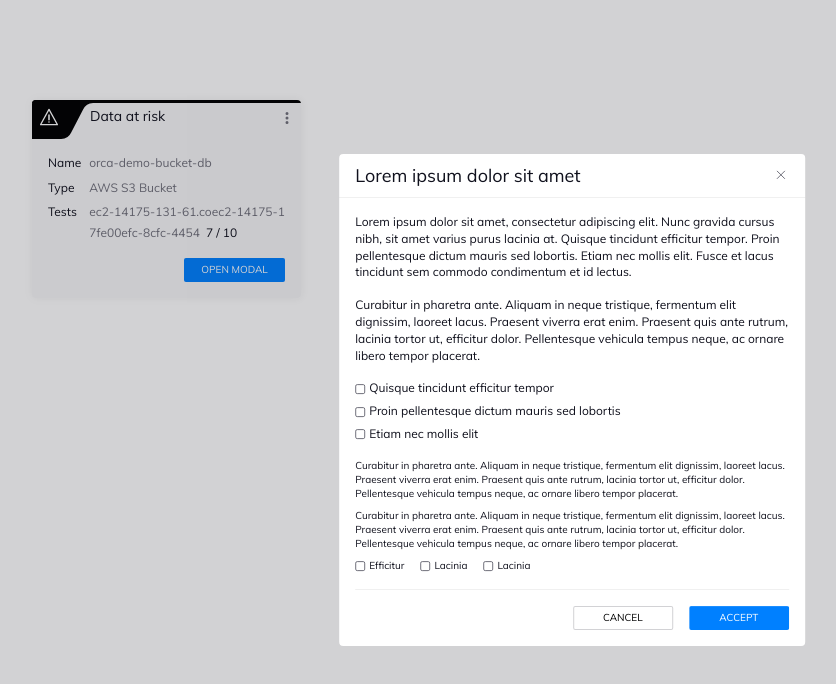
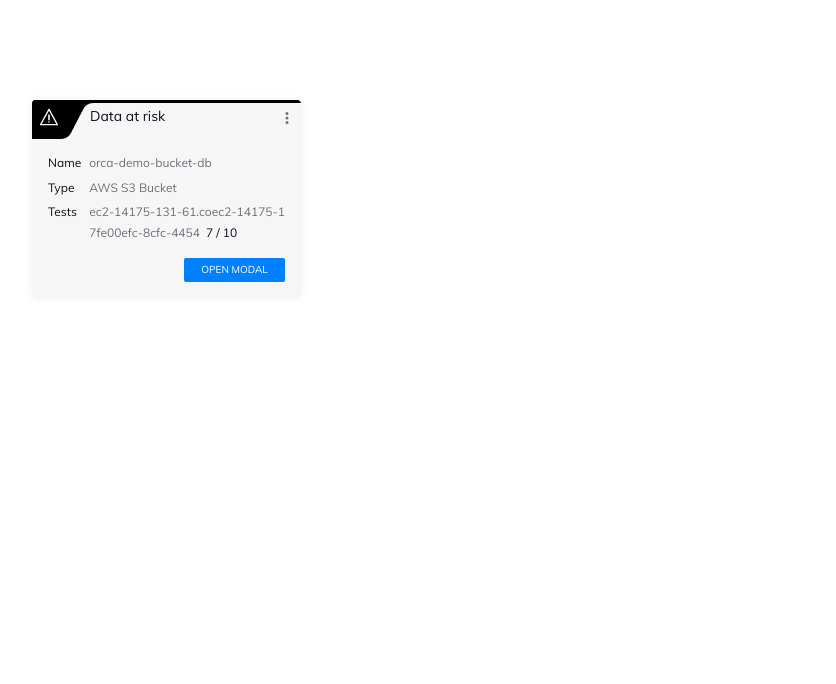
Before and after one commit to kozichpolina/orca-test, a React (Create React App) app: page / in a window 1280 px wide. Shown: the top 684 px of the page, without its empty margins (68-904 px from the left). Built offline with nearby package versions, Linux system fonts and the light colour scheme.

Commit message:
Add close/open modal to Card

```diff
--- a/src/App.js
+++ b/src/App.js
@@ -1,3 +1,4 @@
+import React, {useState} from 'react';
 import { GlobalStyle } from './global-styles';
 
 import { Card } from './partials/Card';
@@ -12,11 +13,16 @@ const styleTemporary = {
 }
 
 function App() {
-  return (
+    const [isModalOpen, setModalIsOpen] = useState(false);
+
+    return (
       <div style={styleTemporary}>
         <GlobalStyle/>
-        <Card/>
-        <Modal/>
+        <Card onModalOpen={()=>{setModalIsOpen(true)}}/>
+          {
+            isModalOpen &&
+            <Modal onModalClose={()=>{setModalIsOpen(false)}}/>
+          }
       </div>
   );
 }
--- a/src/partials/Card/component.js
+++ b/src/partials/Card/component.js
@@ -9,7 +9,8 @@ import { Text } from '../typo/Text';
 import { ListItem } from '../List/ListItem';
 
 export const CardComponent = ({
-    className
+    className,
+    onModalOpen
 }) => {
 
   const [isOpen, setIsOpen] = useState(false);
@@ -66,7 +67,7 @@ export const CardComponent = ({
               </CardComponent.Meta>
           </CardComponent.Body>
           <CardComponent.Footer>
-              <Button primary>Open modal</Button>
+              <Button primary onClick={onModalOpen}>Open modal</Button>
           </CardComponent.Footer>
       </div>
   );
--- a/src/partials/Modal/component.js
+++ b/src/partials/Modal/component.js
@@ -12,7 +12,8 @@ import { Heading } from '../typo/Heading';
 import { Checkbox } from '../Inputs/Checkbox';
 
 export const ModalComponent = ({
-        className
+        className,
+        onModalClose
     }) => {
 
     return (
@@ -24,6 +25,7 @@ export const ModalComponent = ({
                         icon={iconTypes.cross}
                         size={styleVars.fontSize.base}
                         ariaLabel="Close"
+                        onClick={onModalClose}
                     />
                 </ModalComponent.Header>
                 <ModalComponent.Form>
--- a/src/partials/Modal/styled.js
+++ b/src/partials/Modal/styled.js
@@ -10,7 +10,7 @@ ModalComponent.Overlay = styled.div`
   position: fixed;
   top: 0;
   left: 0;
-  z-index: 10;//change
+  z-index: 10;
   width: 100vw;
   height: 100vh;
   background: ${styleVars.colors.brandBlack}30;
@@ -34,7 +34,7 @@ ModalComponent.Header = styled.div`
 `
 
 ModalComponent.FormBody = styled.div`
-  padding:  ${styleVars.space.sl} 0;
+  padding:  ${styleVars.space.sl} 0 calc(1.5 * ${styleVars.space.sl});
 `
 
 ModalComponent.Form = styled.form`
```
